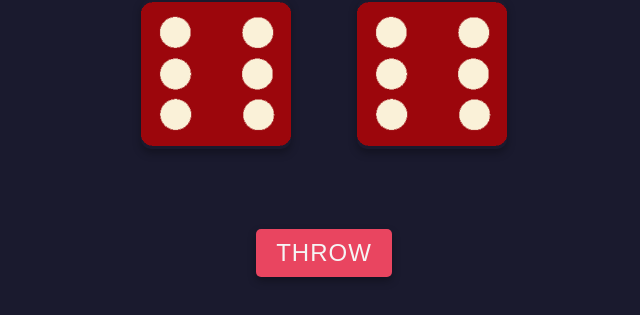
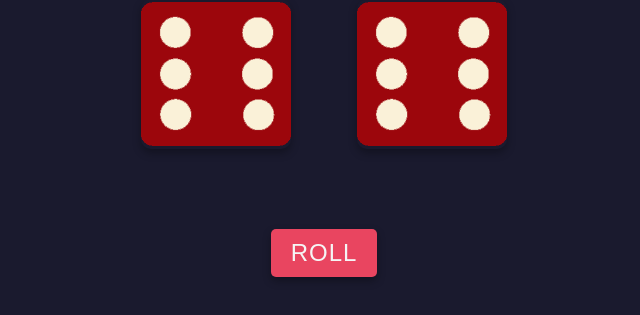
Before and after one commit to Khayalala/Dice-Game, a plain HTML site: page index.html in a window 1280 px wide. Shown: the part 293-608 px from the top of the page, without its empty margins (316-956 px from the left). Drawn offline with Linux system fonts and the light colour scheme.

Commit message:
minor_changes

```diff
--- a/index.html
+++ b/index.html
@@ -20,7 +20,7 @@
                 <div class="right_dice"><img src="./images/dice6.png" alt="right_dice"></div>
             </div>
         </div>
-        <button type="submit">Throw</button>
+        <button type="submit">ROLL</button>
     </div>
 </body>
 </html>
```
